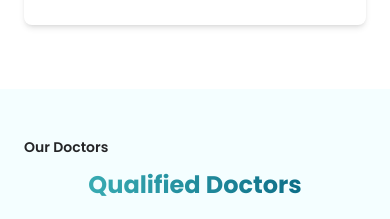
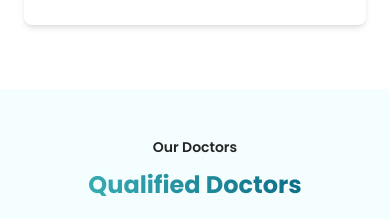
Before and after one commit to Esteark/hai-doc-demo, a Next.js app: page / in a window 390 px wide. Shown: the part 4200-4419 px from the top of the page. Built offline with nearby package versions, Linux system fonts and the light colour scheme.

Commit message:
Add changes corrections images

```diff
--- a/src/app/components/Footer.tsx
+++ b/src/app/components/Footer.tsx
@@ -99,7 +99,7 @@ export default function Footer() {
             <figure className="bg-[#dcf0f5] flex items-center justify-center rounded-full p-3">
               <Image
                 className="object-cover w-4 h-4"
-                src="/icons/iconinsta.svg"
+                src="/icons/iconInsta.svg"
                 alt="Facebook icon"
                 width={24}
                 height={24}
--- a/src/app/components/OurDoctors.tsx
+++ b/src/app/components/OurDoctors.tsx
@@ -5,10 +5,10 @@ import DoctorSlider from "./DoctorSlider";
 export default function OurDoctors() {
   return (
     <section className="px-6 bg-main-100 ">
-      <section className="lg:container mx-auto grid grid-cols-1 md:grid-cols-2 gap-6 py-12">
+      <section className="lg:container mx-auto grid grid-cols-1 lg:grid-cols-2 gap-6 py-12">
         <article className="flex justify-center items-center w-full">
           <article className="flex flex-col gap-3">
-            <h3 className="text-sm text-mainDark-100 font-semibold">
+            <h3 className="text-sm text-mainDark-100 font-semibold text-center lg:text-start">
               Our Doctors
             </h3>
             <h2 className="font-bold text-2xl md:text-3xl items-center lg:items-start text-transparent bg-clip-text bg-gradient-azul-derecha_secondary text-center lg:text-start">
```
